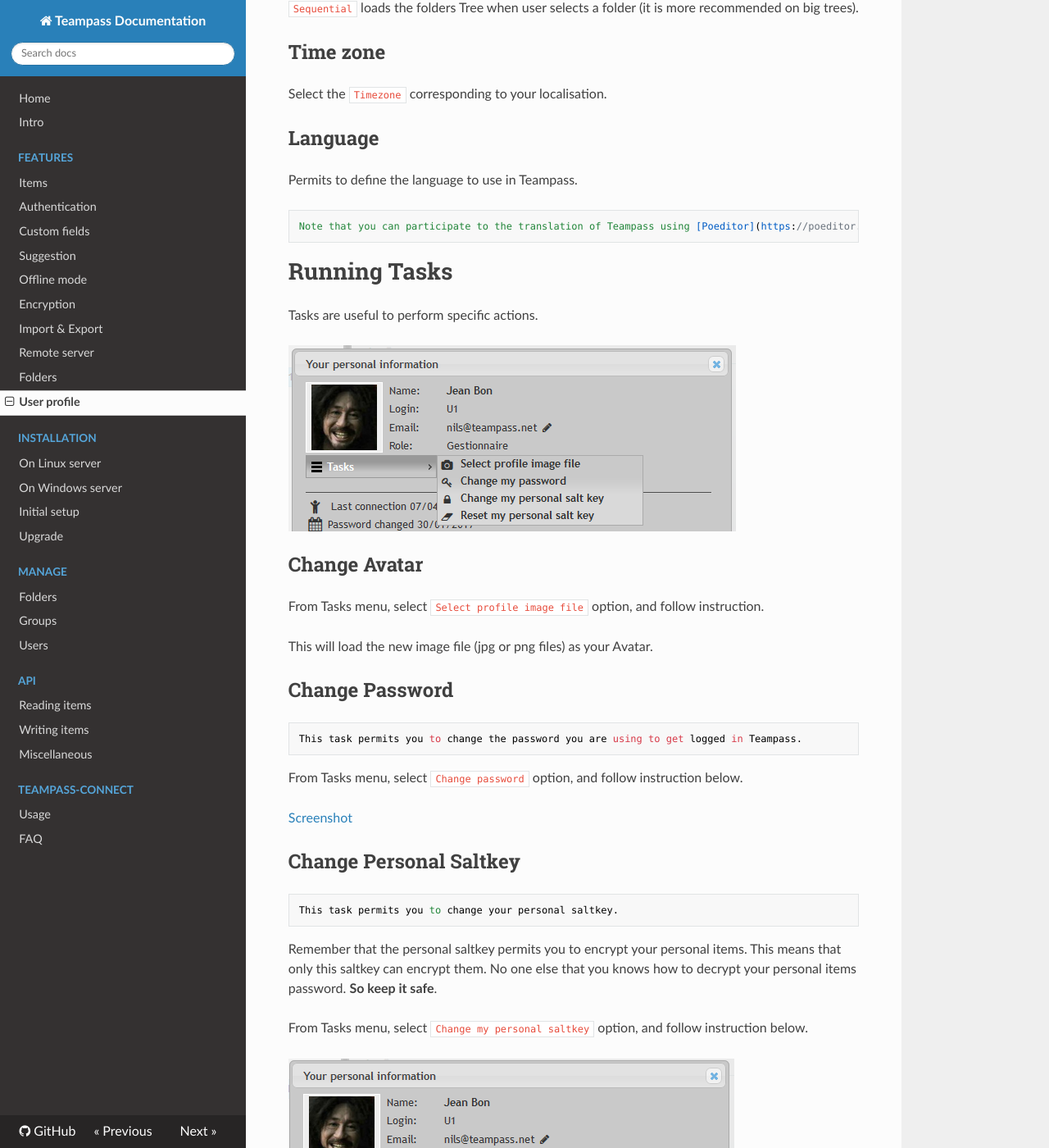
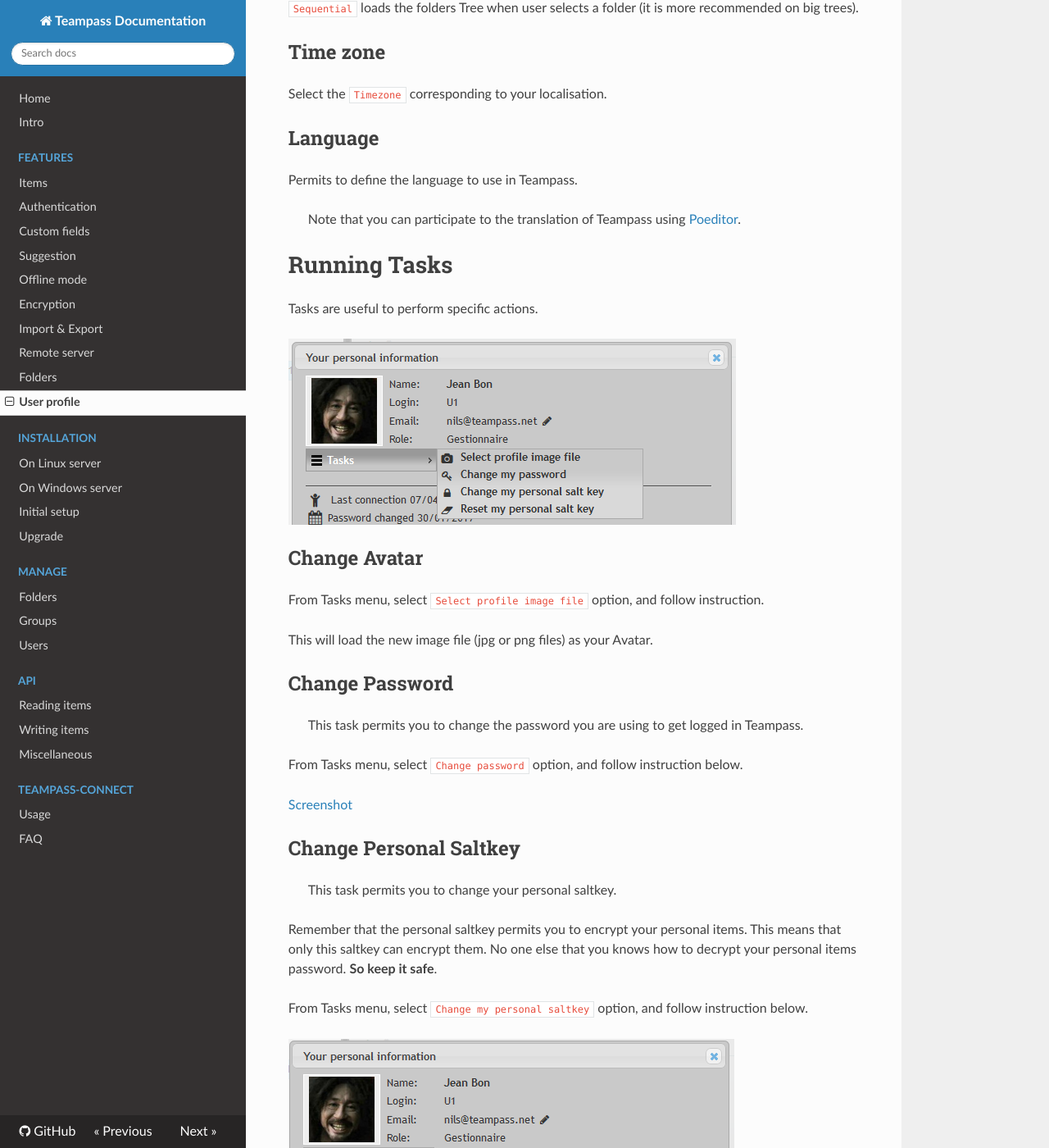
Before and after one commit to nilsteampassnet/teampass_doc, an MkDocs documentation site: the page built from docs/features/feat-prof.md, in a window 1280 px wide and 1400 px high, scrolled down 1295 px. Shown: the whole window at 82% size. Built offline with MkDocs 1.6.1, drawn with Linux system fonts in a browser that asks for light colours; nearby versions of some CDN libraries; old or Windows-style settings are respelled for this version of MkDocs; some of the changed text lies outside the part shown.

Commit message:
Updated feat-prof.md

```diff
--- a/docs/features/feat-prof.md
+++ b/docs/features/feat-prof.md
@@ -34,7 +34,7 @@ Select the `Timezone` corresponding to your localisation.
 
 Permits to define the language to use in Teampass.
 
-	Note that you can participate to the translation of Teampass using [Poeditor](https://poeditor.com/projects/view?id=16418).
+> Note that you can participate to the translation of Teampass using [Poeditor](https://poeditor.com/projects/view?id=16418).
 
 # Running Tasks
 
@@ -50,7 +50,7 @@ This will load the new image file (jpg or png files) as your Avatar.
 
 ## Change Password
 
-	This task permits you to change the password you are using to get logged in Teampass.
+> This task permits you to change the password you are using to get logged in Teampass.
 
 From Tasks menu, select `Change password` option, and follow instruction below.
 
@@ -58,7 +58,7 @@ From Tasks menu, select `Change password` option, and follow instruction below.
 
 ## Change Personal Saltkey
 
-	This task permits you to change your personal saltkey.
+> This task permits you to change your personal saltkey.
 
 Remember that the personal saltkey permits you to encrypt your personal items. This means that only this saltkey can encrypt them. No one else that you knows how to decrypt your personal items password. **So keep it safe**.
 
@@ -73,8 +73,7 @@ Be patient until the message `Done` appears. The page will then be reloaded auto
 
 ## Reset my Personal Saltkey
 
-	This task permits you to Reset your personal saltkey.
-    It shall only be used if you have lost your current personal saltkey.
+> This task permits you to Reset your personal saltkey. It shall only be used if you have lost your current personal saltkey.
 
 From Tasks menu, select `Reset my Personal Saltkey` option, and follow instruction below.
 
```
